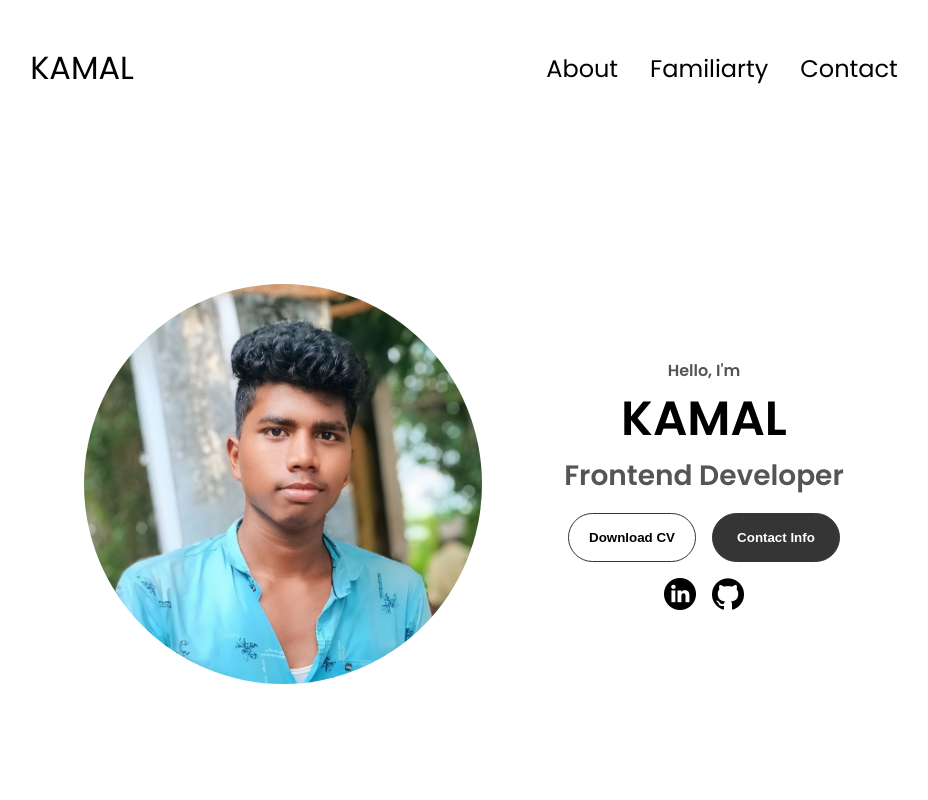
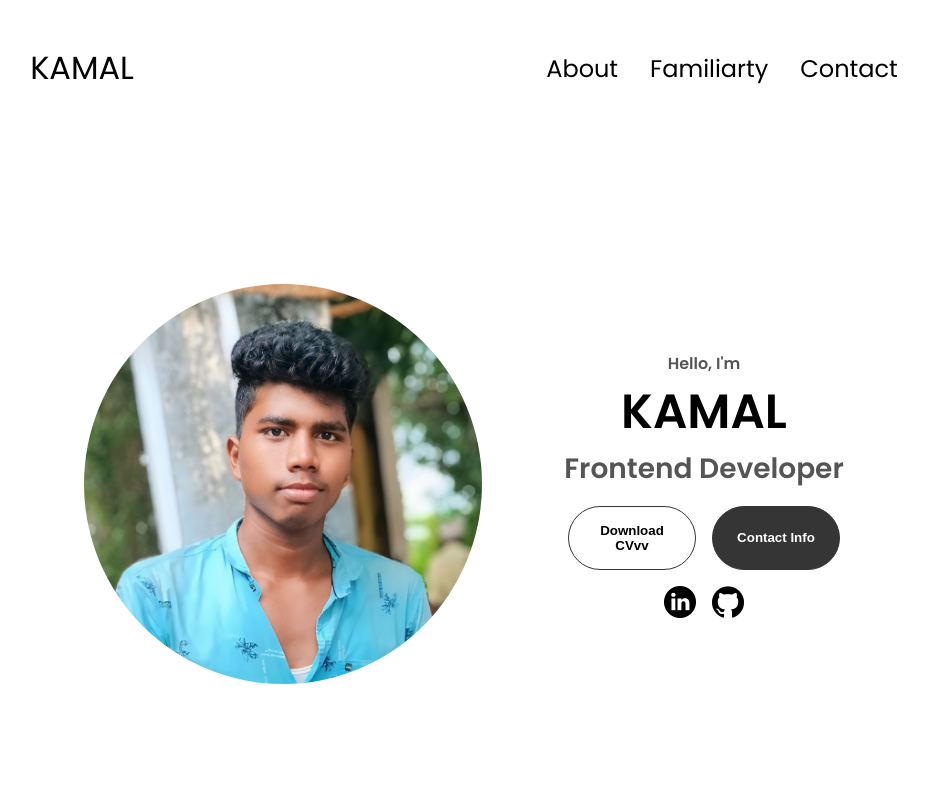
Before and after one commit to Kamal2005kamal/port_folio, a plain HTML site: page index.html in a window 1280 px wide. Shown: the top 800 px of the page, without its empty margins (176-1104 px from the left). Drawn offline with Linux system fonts and the light colour scheme.

Commit message:
Update index.html
commit

```diff
--- a/index.html
+++ b/index.html
@@ -47,7 +47,7 @@
             class="btn btn-color-2"
             onclick="window.open('./assets/KAMAL1.docx')"
           >
-            Download CV
+            Download CVvv
           </button>
           <button class="btn btn-color-1" onclick="location.href='#contact'">
             Contact Info
```
